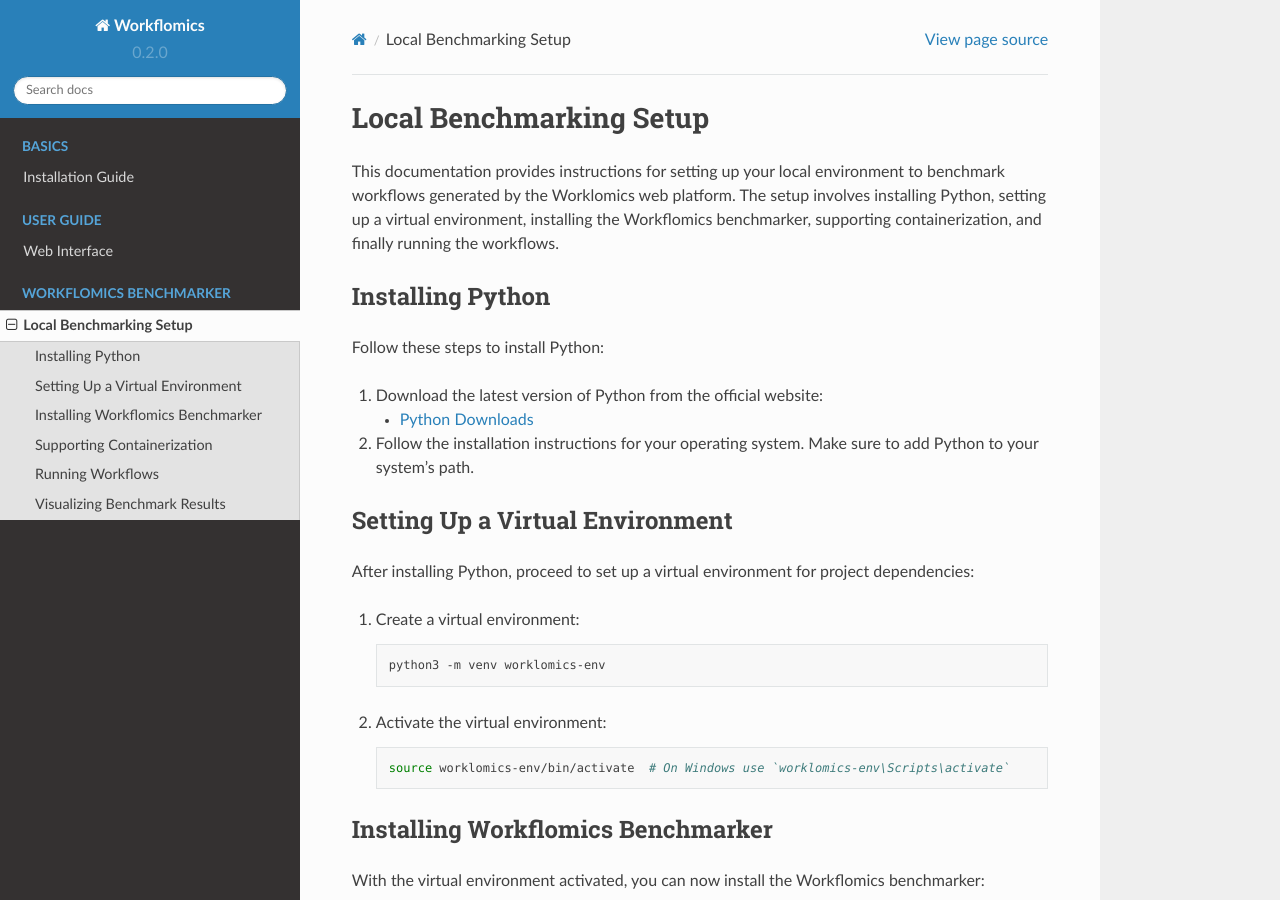
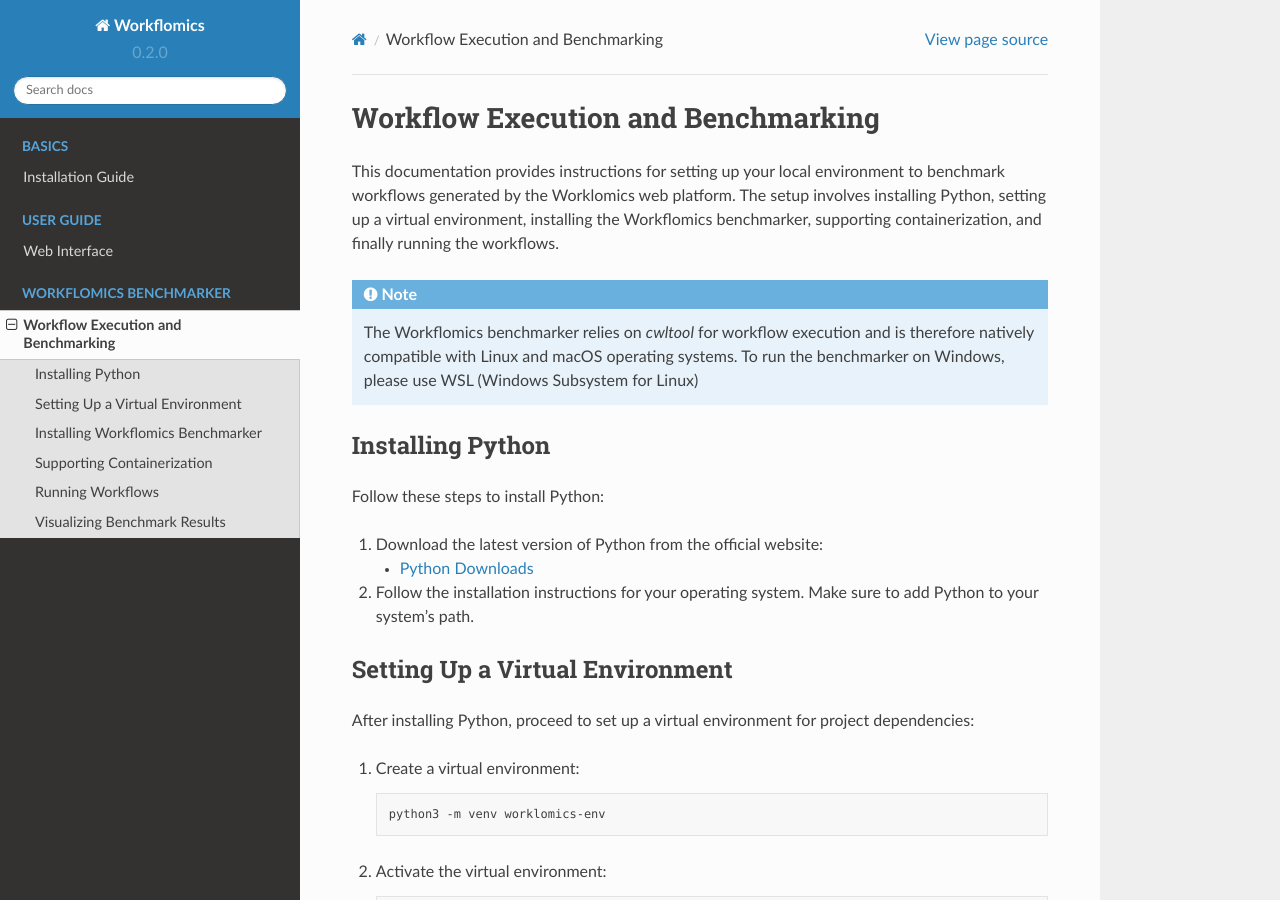
Before and after one commit to Workflomics/workflomics-readthedocs, a Sphinx documentation site: the page built from docs/source/workflomics-benchmarker/benchmarker.rst, in a window 1280 px wide and 900 px high. Built offline with Sphinx 7.4.7 and the Read the Docs theme 2.0.0, drawn with Linux system fonts in a browser that asks for light colours.

Commit message:
Update benchmarker.rst

```diff
--- a/docs/source/workflomics-benchmarker/benchmarker.rst
+++ b/docs/source/workflomics-benchmarker/benchmarker.rst
@@ -1,7 +1,9 @@
-Local Benchmarking Setup
-========================
+Workflow Execution and Benchmarking
+===================================
 
 This documentation provides instructions for setting up your local environment to benchmark workflows generated by the Worklomics web platform. The setup involves installing Python, setting up a virtual environment, installing the Workflomics benchmarker, supporting containerization, and finally running the workflows.
+
+.. note:: The Workflomics benchmarker relies on `cwltool` for workflow execution and is therefore natively compatible with Linux and macOS operating systems. To run the benchmarker on Windows, please use WSL (Windows Subsystem for Linux)
 
 Installing Python
 -----------------
```
